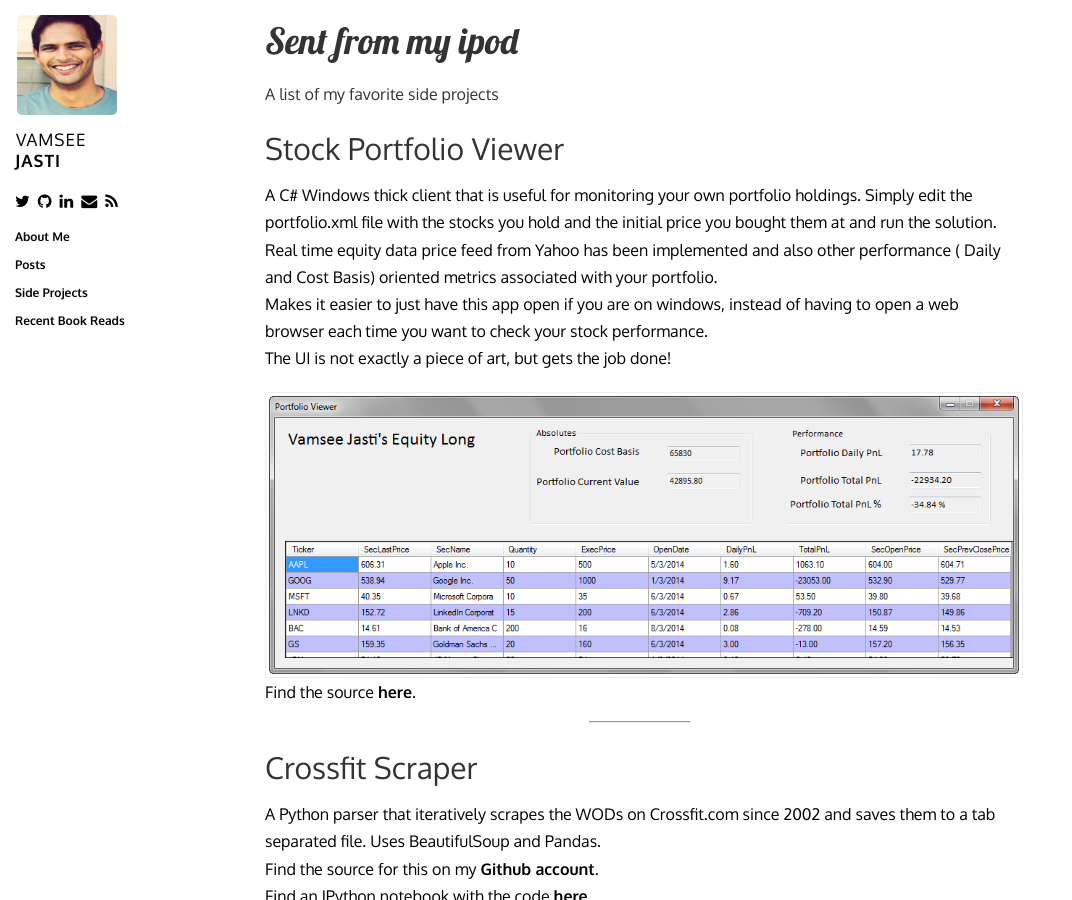
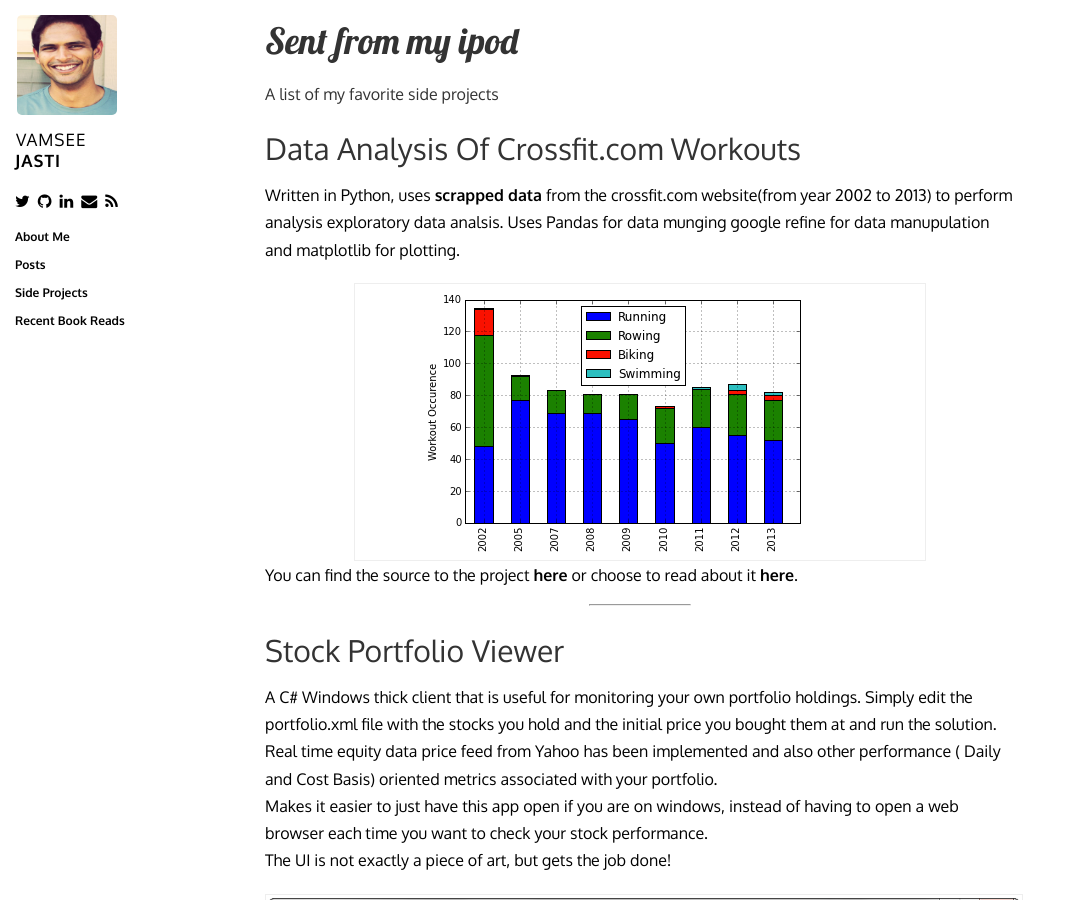
Before and after one commit to jasti/jasti.github.io, a Jekyll site: the page built from projects.html, in a window 1280 px wide and 900 px high. Shown: the whole window, without its empty margins (0-1072 px from the left). Built offline with Jekyll 4.4.1, drawn with Linux system fonts in a browser that asks for light colours; nearby versions of some CDN libraries; Markdown is read by kramdown in place of the engine named in the settings.

Commit message:
updated projects

```diff
--- a/projects.html
+++ b/projects.html
@@ -6,6 +6,23 @@ title: "Project"
 <section class="content">
 <h1>{{ site.blog_name }} </h1>
 <h4> A list of my favorite side projects </h4>
+
+<h2>Data Analysis Of Crossfit.com Workouts</h2>
+<p>
+Written in Python, uses <a href="https://github.com/jasti/CrossfitScraper">scrapped data</a> from the crossfit.com website(from year 2002 to 2013) to perform analysis exploratory data analsis. Uses Pandas for data munging google refine for data manupulation and matplotlib for plotting.
+
+
+<br>
+
+<center>
+<img src="/images/projects/crossfit.png"/>
+</center>
+
+
+
+You can find the source to the project  <a href ="https://github.com/jasti/CrossfitAnalyser">here</a> or choose to read about it <a href ="http://vamseejasti.com/posts/analysis/">here</a>.
+</p>
+<hr width="100">
 
 
 <h2>Stock Portfolio Viewer</h2>
```
Also changed, not shown: images/projects/crossfit.png (added).
